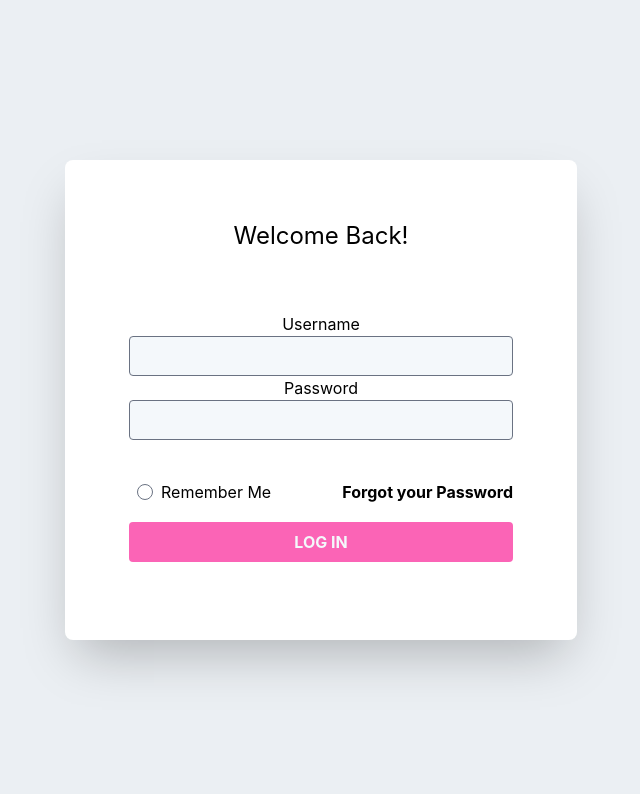
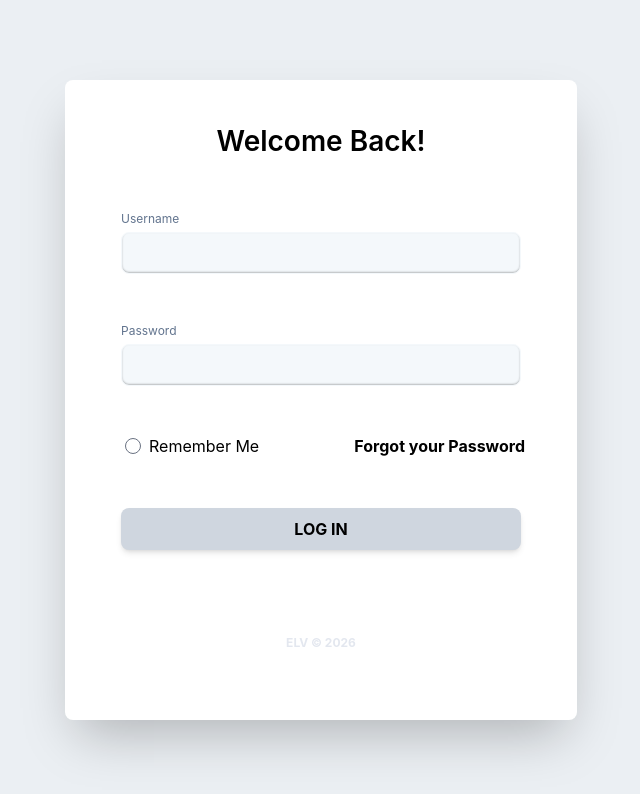
Before and after one commit to wMageblood/paradox, a React (Vite) app: page / in a window 1280 px wide. Shown: the top 794 px of the page, without its empty margins (319-959 px from the left). Built offline with nearby package versions, Linux system fonts and the light colour scheme.

Commit message:
Added Login form

```diff
--- /dev/null
+++ b/src/components/Login/Login.tsx
@@ -0,0 +1,41 @@
+const Login = () => {
+
+  const handleClick = () => console.log(`you clicked me!`);
+
+  return (
+    <div className="flex items-center justify-center h-screen">
+      <div className="p-4 h-160 w-lg bg-white rounded-lg shadow-2xl">
+        <div className="text-center text-[28px] font-semibold py-6">
+          Welcome Back!
+        </div>
+        <div className="flex flex-col items-center mx-10 py-6">
+          <label className="w-full text-left text-[12px] text-slate-500 mb-1">Username</label>
+          <input type="text" className="w-full rounded-lg border-primary-background bg-primary-background focus:ring-primary-background focus:border-primary-background inset-shadow-md" />
+        </div>
+        <div className="flex flex-col items-center mx-10 py-6">
+          <label className="w-full text-left text-[12px] text-slate-500 mb-1">Password</label>
+          <input type="password" className="w-full rounded-lg border-primary-background bg-primary-background focus:ring-primary-background focus:border-primary-background inset-shadow-md" />
+        </div>
+        <div className={`flex mx-9 py-6 justify-between`}>
+          <div>
+            <label className={`inline-flex items-center`}>
+              <input type="checkbox" className={`rounded-full mx-2 text-gray-neutral-800 focus:ring-gray-neutral-800`} />
+              <span className={`select-none`}>Remember Me</span>
+            </label>
+          </div>
+          <div>
+            <a href="#" className="font-bold">Forgot your Password</a>
+          </div>
+        </div>
+        <div className="mx-10 py-6">
+          <button onClick={() => handleClick()} className="bg-gray-neutral-500 w-full h-10.5 rounded-lg font-bold shadow-md">LOG IN</button>
+        </div>
+        <div className="text-center pt-15 text-[12px] font-bold">
+          <p className="text-gray-neutral-400">ELV © 2026</p>
+        </div>
+      </div>
+    </div>
+  )
+}
+
+export default Login;
--- a/src/components/UserForm/UserForm.tsx
+++ /dev/null
@@ -1,33 +0,0 @@
-const UserForm = () => {
-  return (
-    <div className="flex items-center justify-center h-screen">
-      <div className="text-center w-lg h-120 bg-white rounded-lg shadow-2xl">
-        <h1 className={`pt-15 text-2xl`}>Welcome Back!</h1>
-        <div className={`pt-15`}>
-          <label>Username</label><br />
-          <input className={`bg-inputForm shadow-3xl rounded-sm w-sm h-10`} type={`text`}></input>
-        </div>
-        <div className={``}>
-          <label>Password</label><br />
-          <input className={`bg-inputForm shadow-3xl rounded-sm w-sm h-10`} type={`password`}></input>
-        </div>
-        <div className={`flex mx-16 pt-10 justify-between`}>
-          <div>
-            <label className={`inline-flex items-center`}>
-              <input type="checkbox" className={`rounded-full mx-2 text-pink-400 focus:ring-pink-400`} />
-              <span className={`select-none`}>Remember Me</span>
-            </label>
-          </div>
-          <div>
-            <p className={`font-bold`}>Forgot your Password</p>
-          </div>
-        </div>
-        <div>
-          <button className={`bg-pink-400 mt-4 w-sm h-10 rounded-sm text-inputForm font-bold`}> LOG IN </button>
-        </div>
-      </div>
-    </div>
-  )
-}
-
-export default UserForm;
--- a/src/index.css
+++ b/src/index.css
@@ -7,7 +7,68 @@
 
 
 @theme {
-  --color-inputForm: #f4f8fb;
-  --color-inputFormButton: #278293
-  --shadow-3xl: inset 0 -2px 2px hsla(0, 0%, 0%, 0.1)
+
+  /* PRIMARY COLORS */
+    --color-primary-background: #f4f8fb;
+
+    --color-primary-900: #203d53;
+    --color-primary-800: #1a4a72;
+    --color-primary-700: #2368a0;
+    --color-primary-600: #3183c7;
+    --color-primary-500: #62a2d8;
+    --color-primary-400: #a9d3f5;
+    --color-primary-300: #eff7ff;
+
+    /* NEUTRAL COLORS */
+    --color-gray-neutral-900: #232834;
+    --color-gray-neutral-800: #5f6a7b;
+    --color-gray-neutral-700: #8895a5;
+    --color-gray-neutral-600: #b7c6cf;
+    --color-gray-neutral-500: #cfd6df;
+    --color-gray-neutral-400: #e3e7ef;
+    --color-gray-neutral-300: #f9f9f9;
+    /* NEUTRAL COLORS */
+
+  /* PRIMARY COLORS */
+
+
+  /* ACCENT COLORS */
+    /* CYAN ACCENT COLORS */
+      --color-cyan-accent-900: #124544;
+      --color-cyan-accent-800: #1b655c;
+      --color-cyan-accent-700: #299187;
+      --color-cyan-accent-600: #3cada5;
+      --color-cyan-accent-500: #6dd7d3;
+      --color-cyan-accent-400: #a8efec;
+      --color-cyan-accent-300: #e6ffff;
+    /* CYAN ACCENT COLORS */
+
+    /* YELLOW ACCENT COLORS */
+      --color-yellow-accent-900: #5b480f;
+      --color-yellow-accent-800: #8a6c1e;
+      --color-yellow-accent-800: #caa53d;
+      --color-yellow-accent-600: #f4c964;
+      --color-yellow-accent-500: #fae39f;
+      --color-yellow-accent-400: #faf3d4;
+      --color-yellow-accent-300: #fffdf5;
+    /* YELLOW ACCENT COLORS */
+
+    /* RED ACCENT COLORS */
+      --color-red-accent-900: #611719;
+      --color-red-accent-800: #8a1a17;
+      --color-red-accent-700: #b91f1e;
+      --color-red-accent-600: #dc2f2f;
+      --color-red-accent-500: #e26460;
+      --color-red-accent-400: #f3aaaa;
+      --color-red-accent-300: #fde8e9;
+    /* RED ACCENT COLORS */
+  /* ACCENT COLORS */
+
+  --shadow-3xl: inset 0 -2px 2px hsla(0, 0%, 0%, 0.1);
+  --inset-shadow-md: inset 0 -1px 2px rgba(0, 0, 0, 0.25);
 }
+
+.button-delete-primary {
+  @apply
+bg-red-500
+}
--- a/src/main.tsx
+++ b/src/main.tsx
@@ -2,10 +2,10 @@ import { StrictMode } from 'react'
 import { createRoot } from 'react-dom/client'
 import './index.css'
 import App from './App.tsx'
-import UserForm from './components/UserForm/UserForm.tsx'
+import Login from './components/Login/Login.tsx'
 
 createRoot(document.getElementById('root')!).render(
   <StrictMode>
-    <UserForm />
+    <Login />
   </StrictMode>,
 )
```
